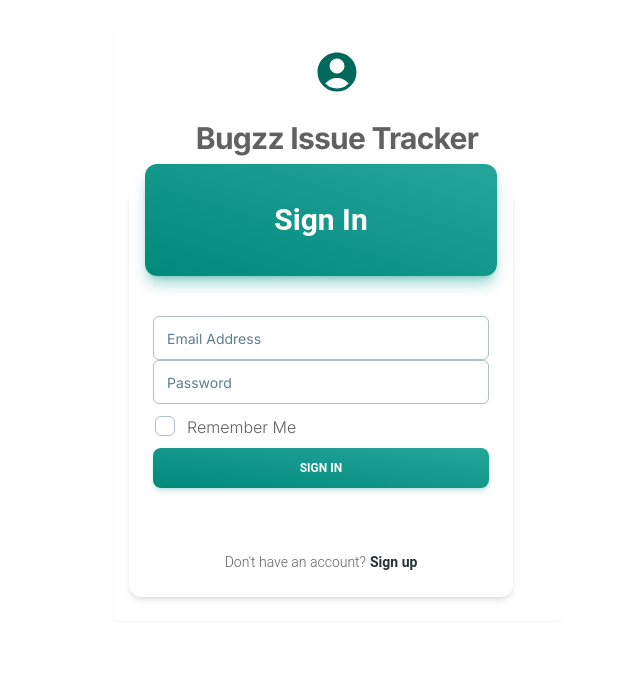
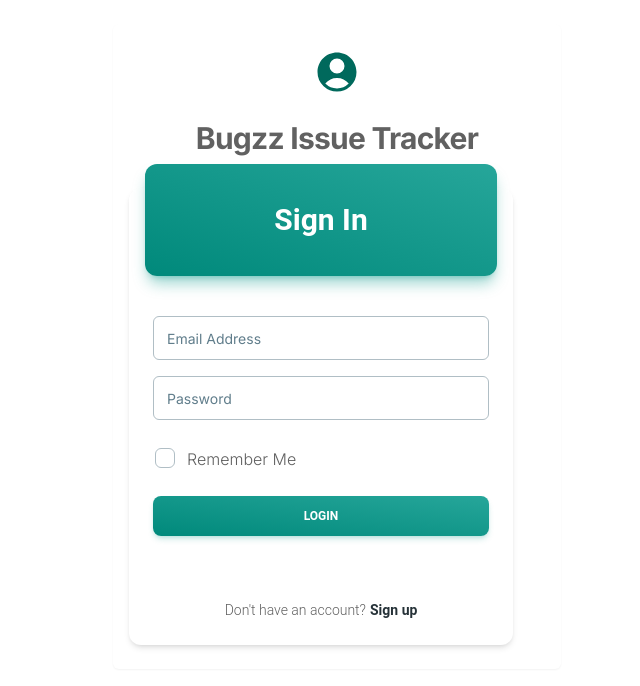
Before and after one commit to maxmulla23/issue-reporting--frontend, a Next.js app: page /login in a window 1280 px wide. Shown: the top 686 px of the page, without its empty margins (303-943 px from the left). Built offline with nearby package versions, Linux system fonts and the light colour scheme.

Commit message:
error handling

```diff
--- a/src/app/components/forms/login-form.js
+++ b/src/app/components/forms/login-form.js
@@ -1,28 +1,38 @@
 'use client'
-import { FormEvent } from "react";
-import React from "react";
+import React, { FormEvent, useState } from "react";
 import { Card, CardHeader, CardBody, CardFooter, Typography, Checkbox, Button, Input } from "@material-tailwind/react";
 
 
 export default async function LoginForm() {
+    const [isLoading, setIsLoading] = useState(false);
+    const [error, setError] = useState(null);
+
     async function onSubmit(event) {
+        event.preventDefault()
+        setIsLoading(true);
+        setError(null)
        try {
-        event.preventDefault()
-
         const formData = new FormData(event.target)
         const response = await fetch ("http://localhost:5030/api/User/login", {
             method: 'POST',
-            headers: {
-                'Content-Type': 'application/json'
-            },
             body: formData,
             mode: 'cors'
         })
+        if (!response.ok) {
+            throw new Error('failed to submit the data')
+        }
+
         const data = await response.json()
+        console.log(data);
     } catch (error) {
-        console.error(error.message);
+        setError(error.message)
+        console.error(error);
+    } finally {
+        setIsLoading(false)
     }
     }
+
+
     return(
         <Card className="w-96">
             <CardHeader
@@ -35,8 +45,10 @@ export default async function LoginForm() {
                     </Typography>
                 </CardHeader>
                 <div className="flex flex-col gap-4 mb-4">
+                    {error && <div style={{color:"red"}}>{error}</div>}
+                    <form onSubmit={onSubmit}>
                 <CardBody className="flex flex-col gap-4">
-                    <form onSubmit={onSubmit}>
+
                     <Input
                         type="email"
                         id="email"
@@ -61,12 +73,14 @@ export default async function LoginForm() {
                     variant="gradient"
                     color="teal"
                     fullWidth
+                    disabled={isLoading}
+                    >
 
-                    >
-                        Sign In
+                        {isLoading ? 'Loading...' : 'Login'}
                     </Button>
-                    </form>
+
                 </CardBody>
+                </form>
                 </div>
                 <CardFooter className="pt-0">
 
```
